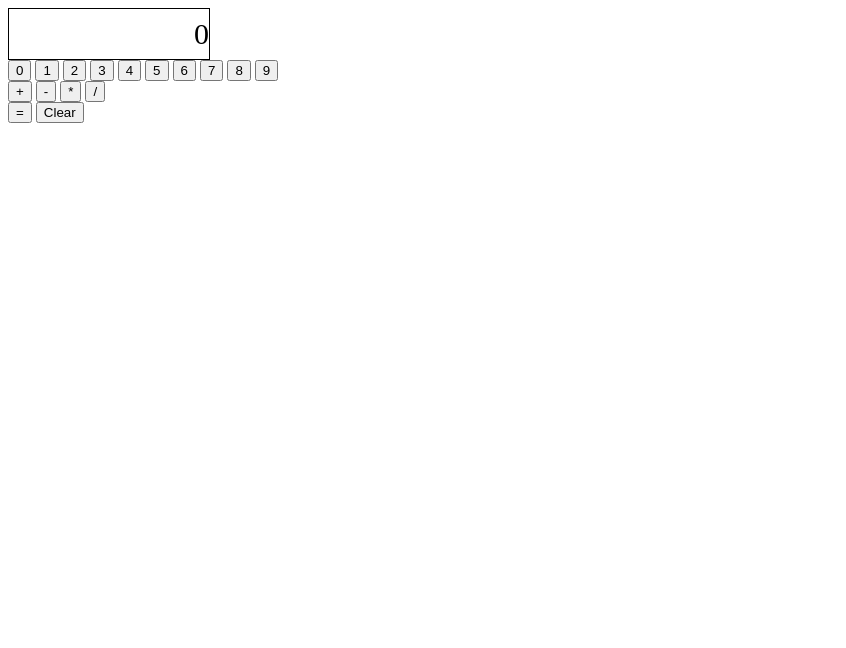
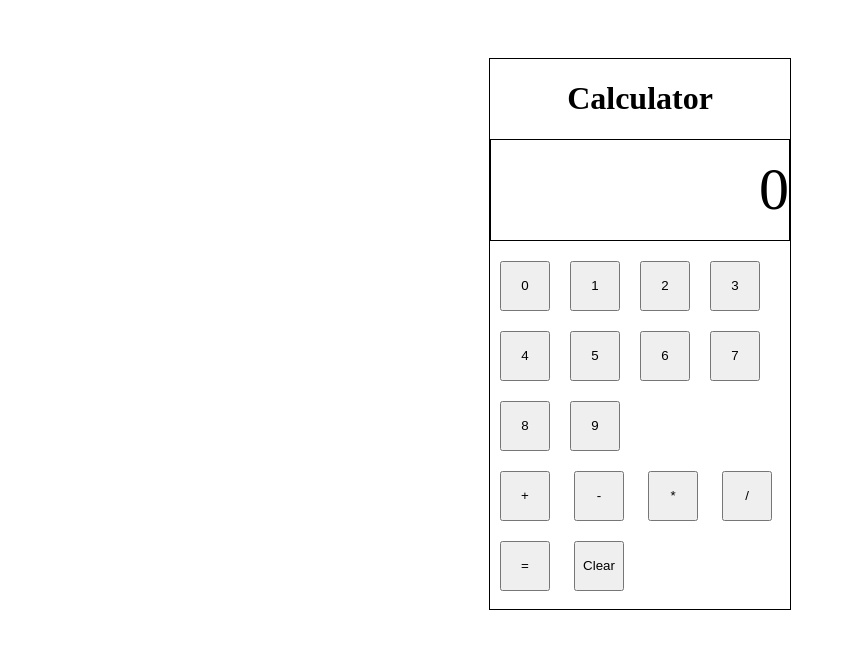
Before and after one commit to Jayavardhan108/calculator, a plain HTML site: page index.html in a window 1280 px wide. Shown: the whole page, without its empty margins (0-846 px from the left). Drawn offline with Linux system fonts and the light colour scheme.

Commit message:
update calculator
-> round off values
-> layout calculator
-> handle divide-by-zero case

```diff
--- a/index.html
+++ b/index.html
@@ -11,7 +11,9 @@
 </head>
 
 <body>
+
     <div class="calculator">
+        <h1>Calculator</h1>
         <div class="result"></div>
         <div class="numbers">
             <button class="zero number">0</button>
--- a/js-file.js
+++ b/js-file.js
@@ -24,7 +24,11 @@ function multiply(a, b) {
 }
 
 function divide(a, b) {
-    return a / b;
+    if (b === 0) {
+        alert("Ahaa!!!, not so easy Hacker, trying to crash my little calulator!. Enter a non-zero value to divide")
+        return;
+    }
+    return Math.round(a / b);
 }
 
 const result = document.querySelector(".result");
@@ -81,5 +85,7 @@ equalsButton.addEventListener("click", () => {
 
     operand2 = parseInt(resultValue.substring(operand2Index));
     result.textContent = operate(operator, operand1, operand2);
-
+    operand1 = undefined;
+    operand2 = undefined;
+    operator = undefined;
 })
--- a/styles.css
+++ b/styles.css
@@ -1,14 +1,39 @@
+
+body {
+    display: flex;
+    justify-content: center;
+}
+
+h1 {
+    text-align: center;
+}
 .result {
-    width: 200px;
-    height: 50px;
-    font-size: 30px;
+    /* width: 200px; */
+    height: 100px;
+    font-size: 60px;
     justify-content: flex-end;
     align-items: center;
     display: flex;
     border: 1px solid black;
+    margin-bottom: 10px;
 }
 
 .calculator {
     display: flex;
+    width: 300px;
+    height: 550px;
     flex-direction: column;
+    border: 1px solid black;
+    margin: 50px;
 }
+
+.numbers {
+    display: flex;
+    flex-wrap: wrap;
+}
+
+button {
+    width: 50px;
+    height: 50px;
+    margin : 10px;
+}
```
